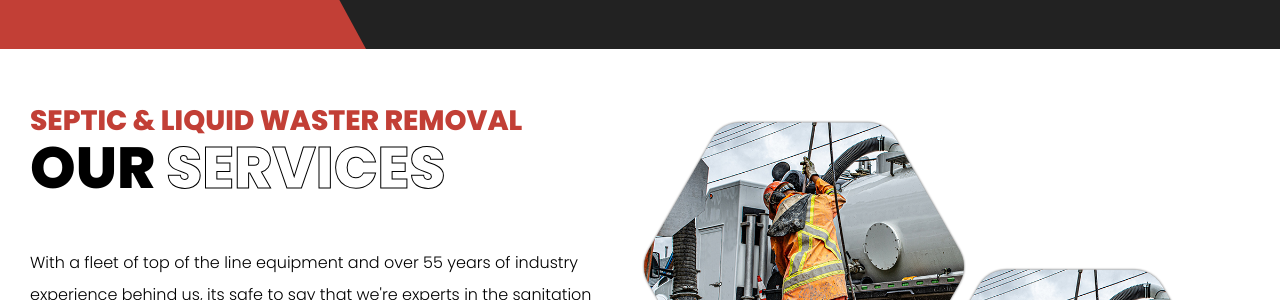
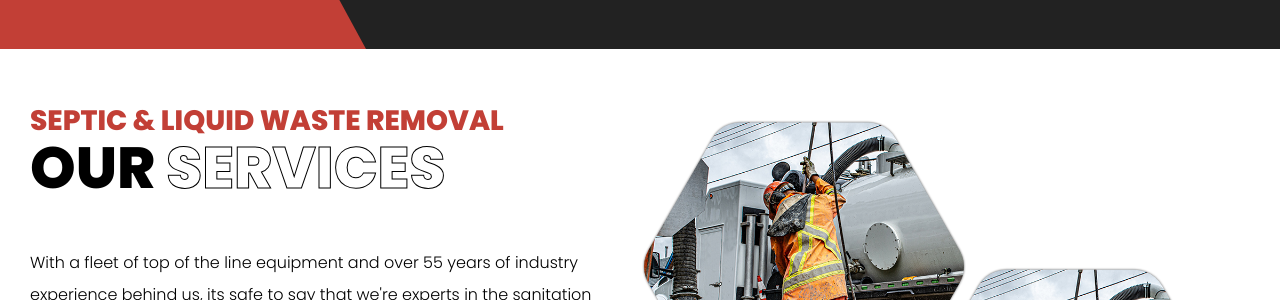
Before and after one commit to Pure-Ind/Heaton-Sanitation, a Jekyll site: the page built from index.markdown, in a window 1280 px wide and 900 px high, scrolled down 1340 px. Shown: the part 159-459 px from the top of the window. Built offline with Jekyll 4.4.1, drawn with Linux system fonts in a browser that asks for light colours; comment, search, counter and statistics services are not loaded.

Commit message:
spelling fix

```diff
--- a/_layouts/home.html
+++ b/_layouts/home.html
@@ -52,7 +52,7 @@
       <div class="grid grid-50-50">
         <div class="grid-item flex-center-vertical">
           <div class="content content-first padding-right mid-padding" id="services" data-aos="fade-up">
-            <h4 class="heading-sub">Septic &amp; Liquid Waster Removal</h4>
+            <h4 class="heading-sub">Septic &amp; Liquid Waste Removal</h4>
             <h2 class="heading-main">Our <span class="outline-text">Services</span></h2>
             <p class="margin-bottom-50 margin-top-50">With a fleet of top of the line equipment and over 55 years of industry experience behind us, its safe to say that we're experts in the sanitation business.  Our services include grease trap, septic and holding tank cleaning as well as septic tank inspections.  We're also Ministry of Environment approved to safely remove and transfer a wide variety of liquid waste materials to approved off-site locations. </p>
             <p class="margin-bottom-50 margin-top-50">Whether its regularly scheduled services or an emergency, our team is ready 24 hours a day, 7 days a week.  For every situation, client, or project, we deliver exceptional service backed by our expert team, at competitive prices in a clean, safe, and efficient manner.  That lends itself to part of the reason that Heaton Sanitation has and continues to be a trusted name in Windsor, Essex County and Chatham-Kent for over 55 years.</p>
```
